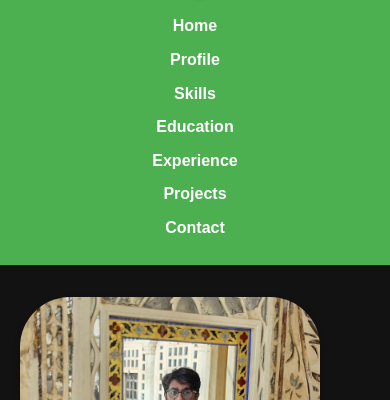
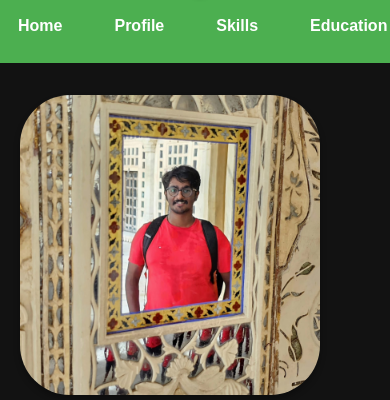
Before and after one commit to bryanstanleyyy/Bryan-Website, a plain HTML site: page index.html in a window 390 px wide. Shown: the part 65-465 px from the top of the page. Drawn offline with Linux system fonts and the light colour scheme.

Commit message:
Updated local files

```diff
--- a/styles.css
+++ b/styles.css
@@ -32,9 +32,9 @@ nav ul {
     list-style: none;
     padding: 0;
     margin: 1rem 0 0;
-    display: flex;
-    justify-content: center;
-    gap: 1rem;
+    display: flex; /* Ensure the items are displayed in a row */
+    justify-content: center; /* Center the links */
+    gap: 1rem; /* Add space between the links */
 }
 
 nav ul li {
@@ -153,8 +153,9 @@ h2, h3, h4, h5, h6 {
     }
 
     nav ul {
-        flex-direction: column;
-        gap: 0.5rem;
+        flex-direction: row; /* Ensure links stay in a row on mobile */
+        justify-content: space-around; /* Distribute space evenly */
+        gap: 1rem; /* Ensure proper spacing between links */
     }
 
     .profile-photo {
```
